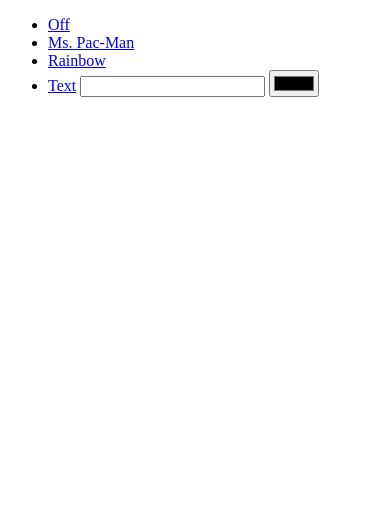
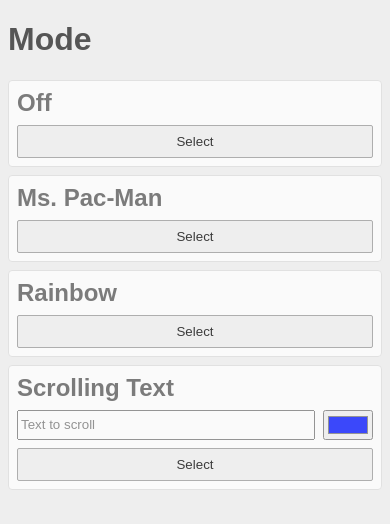
Before and after one commit to aoneill01/led-grid, a plain HTML site: page static/index.html in a window 390 px wide. Drawn offline with Linux system fonts and the light colour scheme.

Commit message:
Improve mobile styling

```diff
--- a/static/index.html
+++ b/static/index.html
@@ -3,22 +3,86 @@
 <html lang="en">
 <head>
   <meta charset="utf-8">
+  <meta name="viewport" content="width=device-width, initial-scale=1">
 
   <title>LED Matrix Configuration</title>
+
+  <style>
+    body {
+      background-color: #eee;
+      color: #555;
+      font-family: sans-serif;
+    }
+    h2 {
+      margin: 0;
+    }
+    ul {
+      list-style-type: none;
+      padding: 0;
+    }
+    li {
+      background-color: white;
+      border: 1px solid #ddd;
+      border-radius: 4px;
+      box-shadow: 0 2px 6px rgba(0, 0, 0, 0);
+      display: flex;
+      flex-direction: column;
+      margin-bottom: 8px;
+      opacity: 0.75;
+      padding: 8px;
+      transition: box-shadow .5s, opacity .5s;
+    }
+    li>* {
+      margin-bottom: 8px;
+    }
+    li>*:last-child {
+      margin-bottom: 0;
+    }
+    li.selected {
+      box-shadow: 0 2px 6px rgba(0, 0, 0, .3);
+      opacity: 1;
+    }
+    button {
+      background-color: #eee;
+      border: 1px solid #999;
+      border-radius: 2px;
+      padding: 8px;
+    }
+    .text-args {
+      display: flex;
+    }
+    .text-args>* {
+      box-sizing: border-box;
+      height: 30px;
+    }
+    #text {
+      flex-grow: 1;
+      margin-right: 8px;
+    }
+  </style>
 </head>
 <body>
-  <ul>
-    <li><a href="#" class="mode-selection" data-mode="off">Off</a></li>
-    <li><a href="#" class="mode-selection" data-mode="mspacman">Ms. Pac-Man</a></li>
-    <li><a href="#" class="mode-selection" data-mode="rainbow">Rainbow</a></li>
-    <li><a href="#" class="mode-selection" data-mode="text">Text</a> <input type="text" id="text"> <input type="color" id="color"></li>
-  </ul>
+  <main>
+    <h1>Mode</h1>
+    <ul>
+      <li><h2>Off</h2><button class="mode-selection" data-mode="off">Select</button></li>
+      <li><h2>Ms. Pac-Man</h2><button class="mode-selection" data-mode="mspacman">Select</button></li>
+      <li><h2>Rainbow</h2><button class="mode-selection" data-mode="rainbow">Select</button></li>
+      <li><h2>Scrolling Text</h2><div class="text-args"><input type="text" id="text" placeholder="Text to scroll"><input type="color" id="color" value="#0011FF"></div><button class="mode-selection" data-mode="text">Select</button></li>
+    </ul>
+  </main>
 
   <script type="module">
     const modeSelectors = document.querySelectorAll('.mode-selection')
     modeSelectors.forEach((modeSelector) => {
       modeSelector.addEventListener('click', async (event) => {
         event.preventDefault()
+
+        const selectedLi =event.target.closest('li')
+        document.querySelectorAll('li').forEach((li) => {
+          li === selectedLi ? li.classList.add('selected') : li.classList.remove('selected')
+        })
+
 	const params = new URLSearchParams({
 	  mode: event.target.dataset.mode
 	})
```
